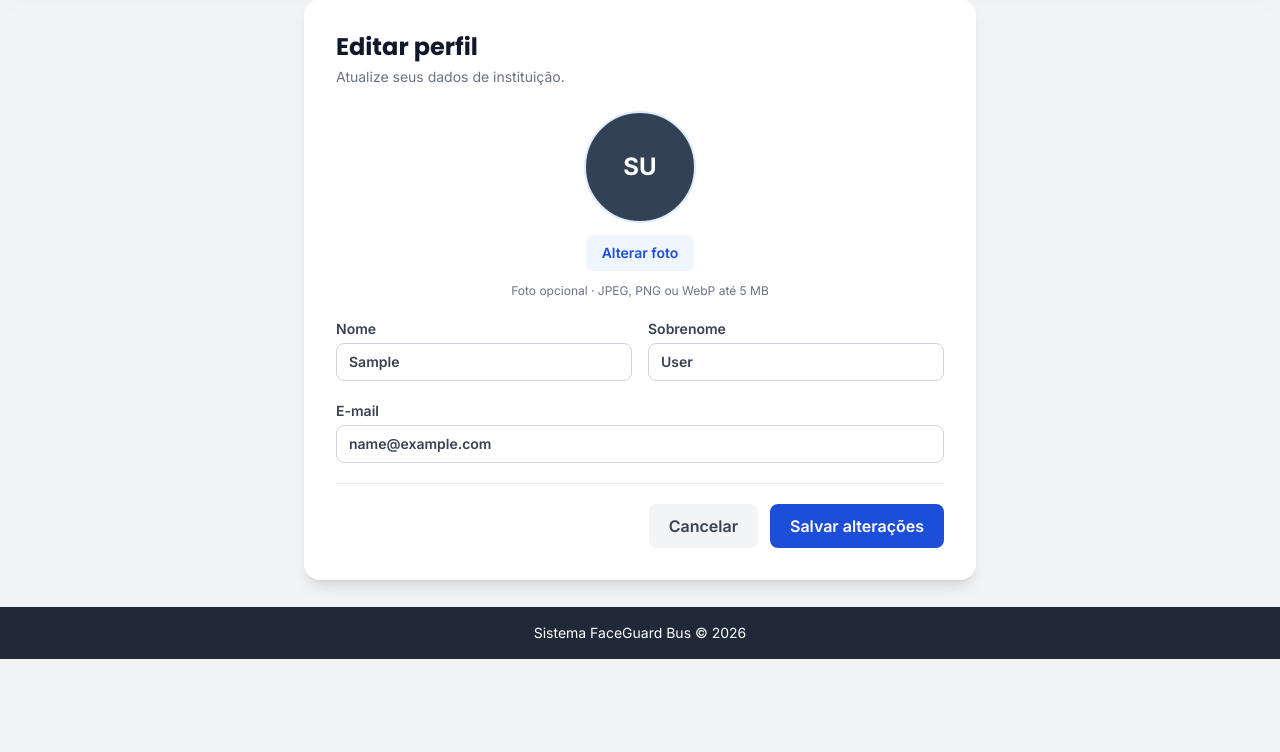
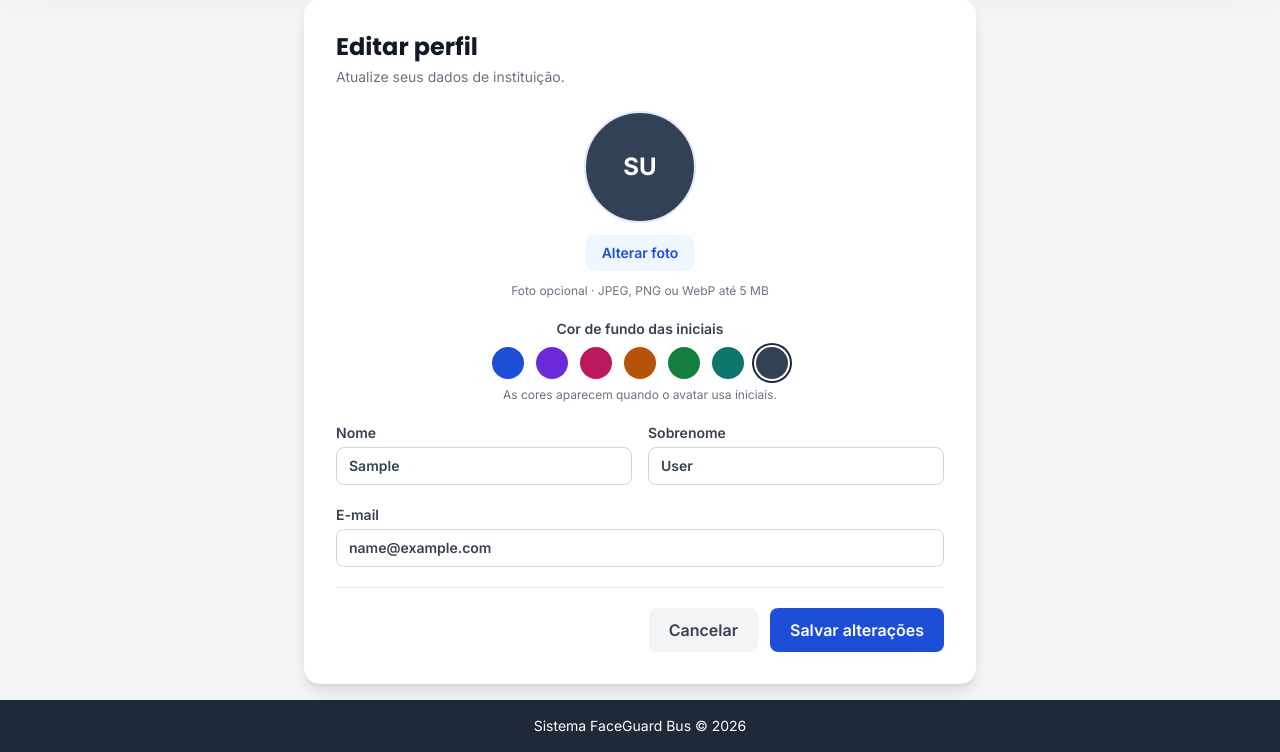
Before and after one commit to MatheusSousa28/face-guard-bus, a Django app: page /usuarios/perfil/editar/ in a window 1280 px wide. Shown: the part 141-893 px from the top of the page. Before the commit the page ends 800 px from the top, so only its background shows below. Run offline with Django 5.2, Linux system fonts and the light colour scheme; the visitor is signed in with stand-in values (Sample User, id 1); data that the repository does not hold is empty; some libraries are stand-ins or nearby versions.

Commit message:
Ajusta alternância entre foto e avatar por iniciais

```diff
--- a/templates/base.html
+++ b/templates/base.html
@@ -43,7 +43,7 @@
                         {% elif user.responsavel.foto_perfil %}
                             <img src="{{ user.responsavel.foto_perfil.url }}" alt="" class="h-11 w-11 rounded-full border-2 border-white/70 object-cover">
                         {% else %}
-                            <span class="flex h-11 w-11 shrink-0 items-center justify-center rounded-full border-2 border-white/70 text-sm font-bold text-white" style="background-color:{% if user.responsavel %}{{ user.responsavel.cor_avatar }}{% else %}#334155{% endif %}">
+                            <span class="flex h-11 w-11 shrink-0 items-center justify-center rounded-full border-2 border-white/70 text-sm font-bold text-white" style="background-color:{% if user.responsavel %}{{ user.responsavel.cor_avatar }}{% elif user.motorista %}{{ user.motorista.cor_avatar }}{% elif user.instituicao %}{{ user.instituicao.cor_avatar }}{% else %}#334155{% endif %}">
                                 {% if user.first_name and user.last_name %}{{ user.first_name|slice:":1"|upper }}{{ user.last_name|slice:":1"|upper }}{% elif user.first_name %}{{ user.first_name|slice:":1"|upper }}{% else %}<img src="{% static 'img/icone_pessoa.png' %}" alt="Perfil" class="h-6 w-6 object-contain">{% endif %}
                             </span>
                         {% endif %}
--- a/usuarios/templates/usuarios/editar_perfil.html
+++ b/usuarios/templates/usuarios/editar_perfil.html
@@ -10,7 +10,7 @@
     <form method="POST" enctype="multipart/form-data" class="space-y-5">
         {% csrf_token %}
         <div class="flex flex-col items-center gap-3">
-            <div id="profile-preview" class="flex h-28 w-28 items-center justify-center overflow-hidden rounded-full border-2 border-blue-100 text-2xl font-bold text-white" style="background-color:{% if perfil.cor_avatar %}{{ perfil.cor_avatar }}{% else %}#334155{% endif %}">
+            <div id="profile-preview" data-has-photo="{% if perfil.foto_perfil %}true{% else %}false{% endif %}" class="flex h-28 w-28 items-center justify-center overflow-hidden rounded-full border-2 border-blue-100 text-2xl font-bold text-white" style="background-color:{% if perfil.cor_avatar %}{{ perfil.cor_avatar }}{% else %}#334155{% endif %}">
                 {% if perfil.foto_perfil %}
                     <img src="{{ perfil.foto_perfil.url }}" alt="Foto de perfil" class="h-full w-full object-cover">
                 {% elif user.first_name and user.last_name %}
@@ -18,10 +18,28 @@
                 {% elif user.first_name %}{{ user.first_name|slice:":1"|upper }}
                 {% else %}<img src="{% static 'img/icone_pessoa.png' %}" alt="Ícone de perfil" class="h-12 w-12 object-contain">{% endif %}
             </div>
-            <label for="profile-photo" class="cursor-pointer rounded-lg bg-blue-50 px-4 py-2 text-sm font-semibold text-blue-700 hover:bg-blue-100">Alterar foto</label>
+            <div class="flex flex-wrap justify-center gap-2">
+                <label for="profile-photo" class="cursor-pointer rounded-lg bg-blue-50 px-4 py-2 text-sm font-semibold text-blue-700 hover:bg-blue-100">Alterar foto</label>
+                <button id="use-profile-initials" type="button" class="{% if not perfil.foto_perfil %}hidden {% endif %}rounded-lg border border-gray-300 px-4 py-2 text-sm font-semibold text-gray-700 hover:bg-gray-50">Usar iniciais</button>
+            </div>
             <input id="profile-photo" type="file" name="foto_perfil" accept="image/jpeg,image/png,image/webp" class="sr-only">
+            <input id="remove-profile-photo" type="hidden" name="remover_foto" value="0">
             <p id="profile-photo-name" class="text-xs text-gray-500">Foto opcional · JPEG, PNG ou WebP até 5 MB</p>
         </div>
+        <fieldset id="profile-avatar-color-options" class="{% if perfil.foto_perfil %}hidden {% endif %}text-center">
+            <legend class="mb-2 text-sm font-semibold text-gray-700">Cor de fundo das iniciais</legend>
+            <input type="hidden" id="profile-avatar-color" name="cor_avatar" value="{{ cor_avatar }}">
+            <div id="profile-avatar-colors" class="flex flex-wrap justify-center gap-3">
+                <button type="button" data-color="#1d4ed8" aria-label="Azul" class="h-8 w-8 rounded-full bg-[#1d4ed8] ring-offset-2"></button>
+                <button type="button" data-color="#6d28d9" aria-label="Roxo" class="h-8 w-8 rounded-full bg-[#6d28d9] ring-offset-2"></button>
+                <button type="button" data-color="#be185d" aria-label="Rosa" class="h-8 w-8 rounded-full bg-[#be185d] ring-offset-2"></button>
+                <button type="button" data-color="#b45309" aria-label="Âmbar" class="h-8 w-8 rounded-full bg-[#b45309] ring-offset-2"></button>
+                <button type="button" data-color="#15803d" aria-label="Verde" class="h-8 w-8 rounded-full bg-[#15803d] ring-offset-2"></button>
+                <button type="button" data-color="#0f766e" aria-label="Turquesa" class="h-8 w-8 rounded-full bg-[#0f766e] ring-offset-2"></button>
+                <button type="button" data-color="#334155" aria-label="Grafite" class="h-8 w-8 rounded-full bg-[#334155] ring-offset-2"></button>
+            </div>
+            <p class="mt-2 text-xs text-gray-500">As cores aparecem quando o avatar usa iniciais.</p>
+        </fieldset>
 
         <div class="grid gap-4 sm:grid-cols-2">
             <label class="block text-sm font-semibold text-gray-700">Nome
@@ -47,13 +65,58 @@
 </section>
 <script>
     const profilePhotoInput = document.getElementById('profile-photo');
+    const profilePreview = document.getElementById('profile-preview');
+    const profileAvatarColor = document.getElementById('profile-avatar-color');
+    const profileAvatarOptions = document.getElementById('profile-avatar-color-options');
+    const useProfileInitials = document.getElementById('use-profile-initials');
+    const removeProfilePhoto = document.getElementById('remove-profile-photo');
+    const profileAvatarColors = [...document.querySelectorAll('#profile-avatar-colors [data-color]')];
+    const profileFirstName = document.querySelector('[name="first_name"]');
+    const profileLastName = document.querySelector('[name="last_name"]');
+    const updateProfileAvatar = () => {
+        if (profilePhotoInput.files[0] || profilePreview.dataset.hasPhoto === 'true') return;
+        const initials = `${profileFirstName.value.trim().slice(0, 1)}${profileLastName.value.trim().slice(0, 1)}`.toLocaleUpperCase('pt-BR');
+        profilePreview.style.backgroundColor = profileAvatarColor.value;
+        profilePreview.textContent = initials;
+    };
+    profileAvatarColors.forEach(button => {
+        const selected = button.dataset.color === profileAvatarColor.value;
+        button.setAttribute('aria-pressed', String(selected));
+        button.classList.toggle('ring-2', selected);
+        button.classList.toggle('ring-gray-800', selected);
+        button.addEventListener('click', () => {
+            profileAvatarColor.value = button.dataset.color;
+            profileAvatarColors.forEach(option => {
+                const isSelected = option === button;
+                option.setAttribute('aria-pressed', String(isSelected));
+                option.classList.toggle('ring-2', isSelected);
+                option.classList.toggle('ring-gray-800', isSelected);
+            });
+            updateProfileAvatar();
+        });
+    });
+    profileFirstName.addEventListener('input', updateProfileAvatar);
+    profileLastName.addEventListener('input', updateProfileAvatar);
     profilePhotoInput.addEventListener('change', () => {
         const file = profilePhotoInput.files[0];
         if (!file) return;
+        profileAvatarOptions.classList.add('hidden');
+        useProfileInitials.classList.remove('hidden');
+        removeProfilePhoto.value = '0';
+        profilePreview.dataset.hasPhoto = 'false';
         document.getElementById('profile-photo-name').textContent = file.name;
         const reader = new FileReader();
-        reader.onload = event => { document.getElementById('profile-preview').innerHTML = `<img src="${event.target.result}" alt="Pré-visualização da foto" class="h-full w-full object-cover">`; };
+        reader.onload = event => { profilePreview.innerHTML = `<img src="${event.target.result}" alt="Pré-visualização da foto" class="h-full w-full object-cover">`; };
         reader.readAsDataURL(file);
+    });
+    useProfileInitials.addEventListener('click', () => {
+        profilePhotoInput.value = '';
+        removeProfilePhoto.value = '1';
+        profilePreview.dataset.hasPhoto = 'false';
+        profileAvatarOptions.classList.remove('hidden');
+        useProfileInitials.classList.add('hidden');
+        document.getElementById('profile-photo-name').textContent = 'Usando iniciais';
+        updateProfileAvatar();
     });
     const profileCpf = document.getElementById('profile-cpf');
     if (profileCpf) profileCpf.addEventListener('input', () => {
--- a/usuarios/tests.py
+++ b/usuarios/tests.py
@@ -131,7 +131,7 @@ class FluxosCadastroTests(TestCase):
 
         response = self.client.post(reverse('editar_perfil'), {
             'first_name': 'Rita', 'last_name': 'Silva', 'email': 'rita@example.test',
-            'cpf': '123.456.789-11',
+            'cpf': '123.456.789-11', 'cor_avatar': '#6d28d9', 'remover_foto': '1',
         })
 
         self.assertRedirects(response, reverse('home'))
@@ -140,6 +140,8 @@ class FluxosCadastroTests(TestCase):
         self.assertEqual(self.responsavel_usuario.get_full_name(), 'Rita Silva')
         self.assertEqual(self.responsavel_usuario.email, 'rita@example.test')
         self.assertEqual(self.responsavel.cpf, '12345678911')
+        self.assertEqual(self.responsavel.cor_avatar, '#6d28d9')
+        self.assertFalse(self.responsavel.foto_perfil)
 
     def test_pagina_de_edicao_de_perfil_carrega_para_usuario_logado(self):
         self.client.force_login(self.responsavel_usuario)
--- a/usuarios/views.py
+++ b/usuarios/views.py
@@ -108,6 +108,8 @@ def editar_perfil(request):
         email = request.POST.get('email', '').strip().lower()
         cpf = re.sub(r'\D', '', request.POST.get('cpf', ''))
         foto = request.FILES.get('foto_perfil')
+        remover_foto = request.POST.get('remover_foto') == '1'
+        cor_avatar = request.POST.get('cor_avatar', getattr(perfil, 'cor_avatar', '#334155'))
 
         if not 2 <= len(nome) <= 150 or not 2 <= len(sobrenome) <= 150:
             messages.error(request, 'Nome e sobrenome devem ter entre 2 e 150 caracteres.')
@@ -127,6 +129,9 @@ def editar_perfil(request):
                 elif foto and not _imagem_valida(foto):
                     messages.error(request, 'Envie uma foto válida em JPEG, PNG ou WebP com até 5 MB.')
                 else:
+                    cores_validas = {cor for cor, _ in Responsavel.CORES_AVATAR}
+                    if cor_avatar not in cores_validas:
+                        cor_avatar = getattr(perfil, 'cor_avatar', '#334155')
                     with transaction.atomic():
                         usuario.first_name = nome
                         usuario.last_name = sobrenome
@@ -139,6 +144,11 @@ def editar_perfil(request):
                             perfil.cpf = cpf
                         if perfil and foto:
                             perfil.foto_perfil = foto
+                        elif perfil and remover_foto and perfil.foto_perfil:
+                            perfil.foto_perfil.delete(save=False)
+                            perfil.foto_perfil = None
+                        if perfil and hasattr(perfil, 'cor_avatar'):
+                            perfil.cor_avatar = cor_avatar
                         if perfil:
                             perfil.save()
                     messages.success(request, 'Perfil atualizado com sucesso.')
@@ -148,6 +158,7 @@ def editar_perfil(request):
         'perfil': perfil,
         'tipo_perfil': tipo_perfil,
         'cpf': request.POST.get('cpf', perfil.cpf if perfil and hasattr(perfil, 'cpf') else ''),
+        'cor_avatar': request.POST.get('cor_avatar', getattr(perfil, 'cor_avatar', '#334155')),
     })
 
 
@@ -381,7 +392,7 @@ def _usuario_json(tipo, obj):
                  'last_name': usuario.last_name, 'nome': usuario.get_full_name(),
                  'email': usuario.email, 'cpf': obj.cpf,
                  'foto': foto.url if foto else '', 'aprovado': usuario.is_aprovado}
-        if tipo == 'responsavel':
+        if hasattr(obj, 'cor_avatar'):
             dados['cor_avatar'] = obj.cor_avatar
     return dados
 
```
Also changed, not shown: usuarios/models.py (+14 -10 lines), usuarios/templates/usuarios/cadastro.html (+7 -4 lines), usuarios/migrations/0010_instituicao_cor_avatar_motorista_cor_avatar.py (added), usuarios/migrations/0011_alter_motorista_foto_perfil.py (added).
